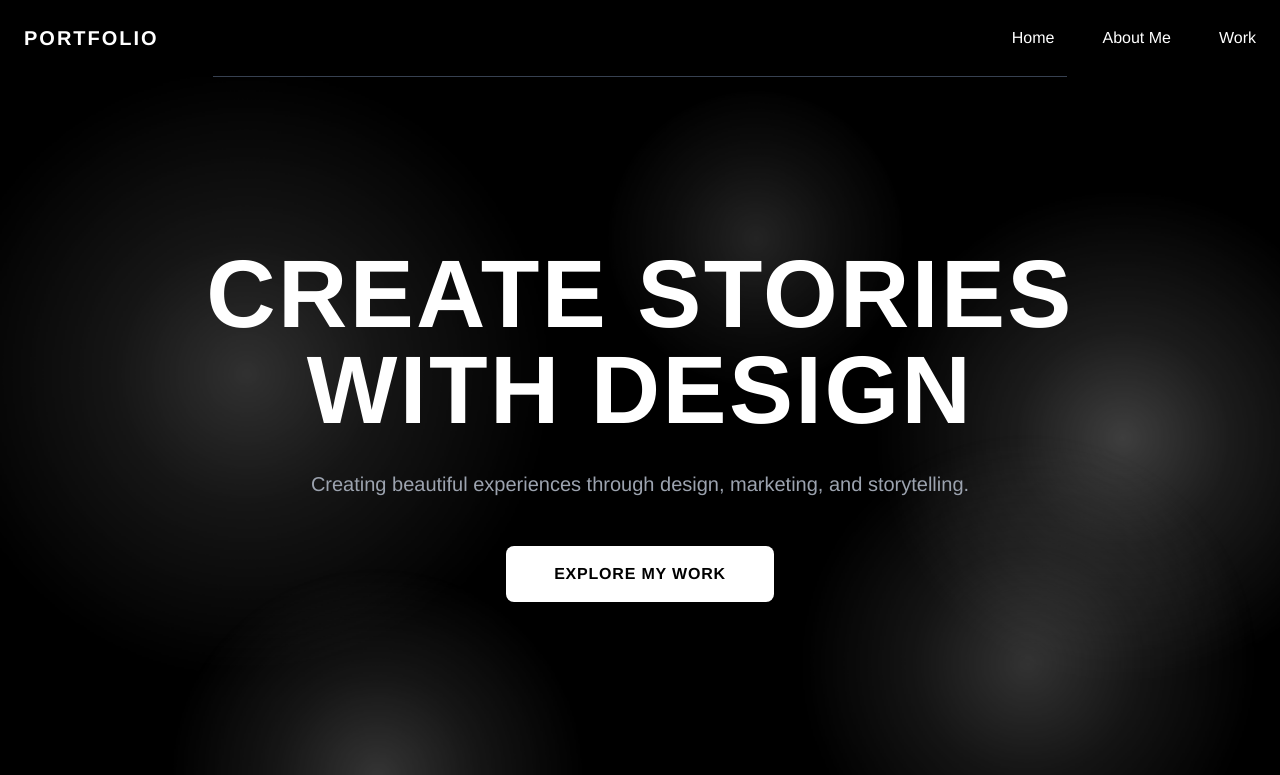
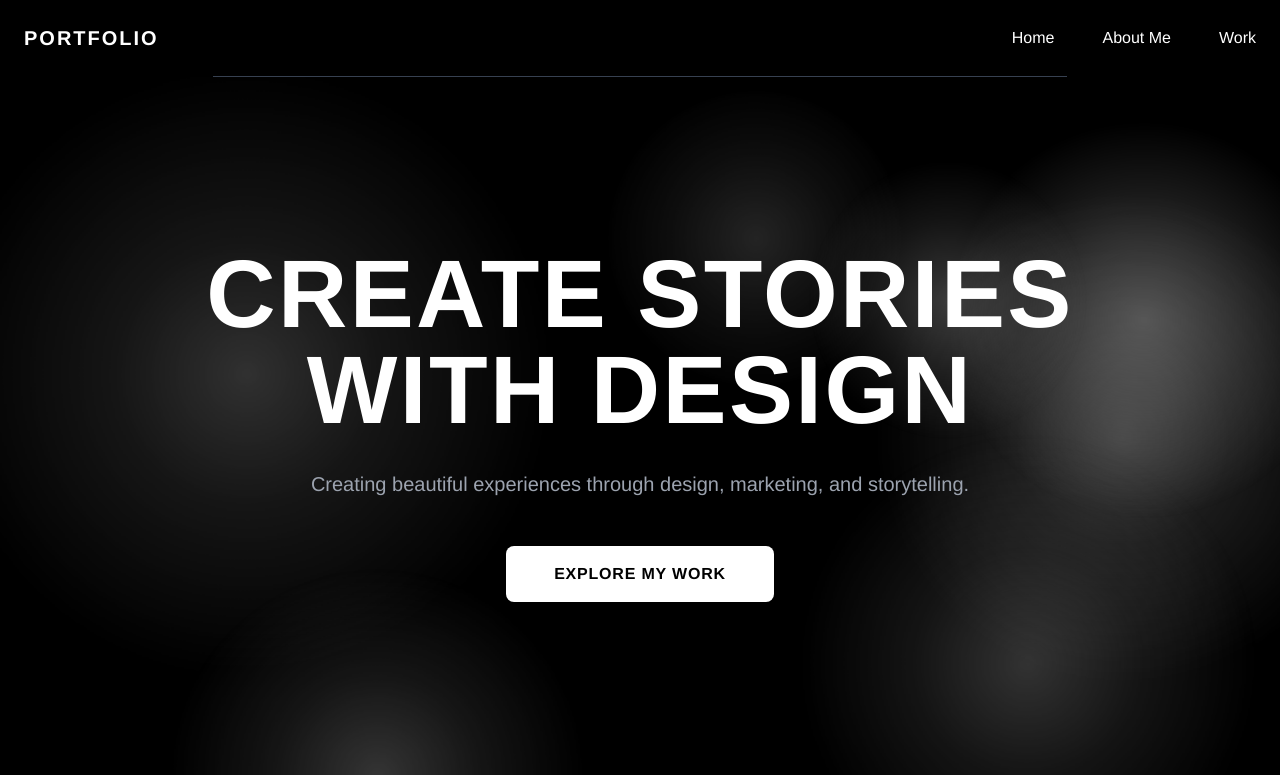
Before and after one commit to tefa200116/portfolio, a plain HTML site: page index.html in a window 1280 px wide. Shown: the top 775 px of the page. Drawn offline with nearby package versions, Linux system fonts and the light colour scheme.

Commit message:
Add static gradient circles to hero and footer sections

```diff
--- a/index.html
+++ b/index.html
@@ -172,6 +172,23 @@
             transform: scale(1.05);
         }
 
+        /* Static gradient circles */
+        .static-gradient-circle {
+            position: absolute;
+            border-radius: 50%;
+            pointer-events: none;
+            background: radial-gradient(circle, rgba(180, 180, 180, 0.4) 0%, rgba(120, 120, 120, 0.25) 40%, transparent 70%);
+            filter: blur(2px);
+        }
+
+        .static-gradient-circle-small {
+            position: absolute;
+            border-radius: 50%;
+            pointer-events: none;
+            background: radial-gradient(circle, rgba(160, 160, 160, 0.35) 0%, rgba(100, 100, 100, 0.2) 40%, transparent 70%);
+            filter: blur(1.5px);
+        }
+
         /* Fade-in animation for scroll */
         .fade-in-scroll {
             opacity: 0;
@@ -278,6 +295,10 @@
         <!-- HERO SECTION -->
         <section class="relative min-h-screen flex items-center justify-center px-6 pt-32 pb-20">
 
+            <!-- Static Decorative Circles - Top Right -->
+            <div class="static-gradient-circle" style="width: 400px; height: 400px; top: 15%; right: -5%;"></div>
+            <div class="static-gradient-circle-small" style="width: 280px; height: 280px; top: 20%; right: 15%;"></div>
+
             <div class="relative z-10 text-center max-w-5xl mx-auto">
                 <h1 class="text-5xl md:text-7xl lg:text-8xl font-display font-bold mb-8 animate-fadeInUp tracking-wide">
                     CREATE STORIES<br>WITH DESIGN
@@ -357,6 +378,9 @@
             <!-- Centered Background Gradient -->
             <div class="footer-gradient-bg"></div>
 
+            <!-- Static Decorative Circle behind LET'S CONNECT! -->
+            <div class="static-gradient-circle" style="width: 600px; height: 600px; top: 20%; left: 50%; transform: translateX(-50%); z-index: 10;"></div>
+
             <div class="relative z-20 container mx-auto max-w-4xl text-center">
 
                 <!-- Main Heading -->
```
Also changed, not shown: more_images/Me_2.png (added).
